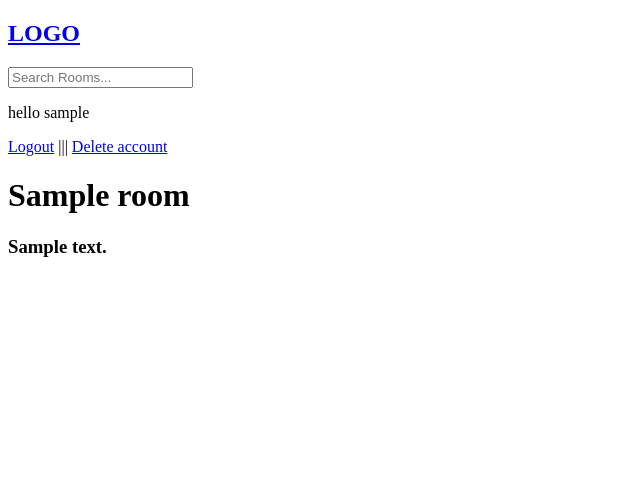
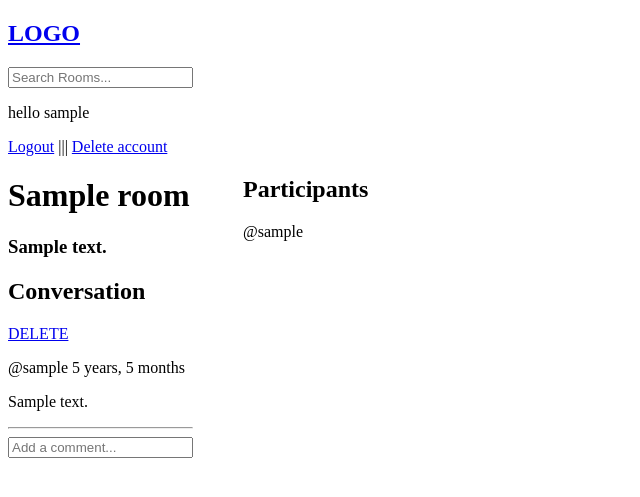
Before and after one commit to NikolozWDev/Back-end-practice, a Django app: page /room/1/ in a window 1280 px wide. Shown: the top 497 px of the page, without its empty margins (0-640 px from the left). Run offline with Django 5.2, Linux system fonts and the light colour scheme; a user stored in the database is signed in; tables that the repository leaves empty hold one stand-in row (values such as "Sample post").

Commit message:
chat room messages CRUD

```diff
--- a/firstpro/base/models.py
+++ b/firstpro/base/models.py
@@ -15,6 +15,7 @@ class Room(models.Model):
     topic = models.ForeignKey(Topic, on_delete=models.SET_NULL, null=True)
     name = models.CharField(max_length=200)
     description = models.TextField(null=True, blank=True)
+    participants = models.ManyToManyField(User, related_name='participants', blank=True)
     created = models.DateTimeField(auto_now_add=True)
     updated = models.DateTimeField(auto_now=True)
 
--- a/firstpro/base/views.py
+++ b/firstpro/base/views.py
@@ -1,6 +1,6 @@
 from django.shortcuts import render, redirect
 from django.http import HttpResponse
-from .models import Room, Topic
+from .models import Room, Topic, Message
 from .form import RoomForm
 from django.db.models import Q
 from django.contrib.auth.decorators import login_required
@@ -73,7 +73,17 @@ def home(request):
 
 def room(request, pk):
     room = Room.objects.get(id=pk)
-    context = {'room': room}
+    room_messages = room.message_set.all().order_by('-created')
+    participants = room.participants.all()
+    if request.method == 'POST':
+        message = Message.objects.create(
+            user = request.user,
+            room = room,
+            body = request.POST.get('body')
+        )
+        room.participants.add(request.user)
+        return redirect('room', pk=room.id)
+    context = {'room': room, 'room_messages': room_messages, 'participants': participants}
     return render(request, 'room.html', context)
 
 @login_required(login_url='login-register')
@@ -111,3 +121,13 @@ def delete_room(request, pk):
         return redirect('home')
     context = {'room': room}
     return render(request, 'delete_room.html', context)
+
+def delete_message(request, pk):
+    message = Message.objects.get(id=pk)
+    if request.user != message.user:
+        return HttpResponse('you are not owenr of this message!')
+    if request.method == 'POST':
+        message.delete()
+        return redirect('home')
+    context = {'message': message}
+    return render(request, 'delete-message.html', context)
--- a/firstpro/firstpro/urls.py
+++ b/firstpro/firstpro/urls.py
@@ -16,7 +16,7 @@ Including another URLconf
 """
 from django.contrib import admin
 from django.urls import path
-from base.views import home, room, room_form, main, update_room, delete_room, user_login, user_logout, delete_account, register_page
+from base.views import home, room, room_form, main, update_room, delete_room, user_login, user_logout, delete_account, delete_message, register_page
 
 urlpatterns = [
     path('admin/', admin.site.urls),
@@ -29,4 +29,5 @@ urlpatterns = [
     path('create-room/', room_form, name='create-room' ),
     path('update-room/<int:pk>/', update_room, name='update-room'),
     path('delete-room/<int:pk>/', delete_room, name='delete-room'),
+    path('delete-message/<int:pk>/', delete_message, name='delete-message'),
 ]
--- a/firstpro/templates/room.html
+++ b/firstpro/templates/room.html
@@ -1,6 +1,56 @@
 {% extends 'main.html' %}
 
 {% block content %}
+
+<style>
+    .main-room-container {
+        display: flex;
+        flex-direction: row;
+        gap: 50px;
+    }
+</style>
+
+<div class="main-room-container">
+
+    <div>
 <h1>{{room.name}}</h1>
 <h3>{{room.description}}</h3>
+
+<div>
+    <h2>Conversation</h2>
+    {% for message in room_messages %}
+    <div>
+        {% if request.user == message.user %}
+        <a href="{% url 'delete-message' message.id %}">DELETE</a>
+        {% endif %}
+        <p>@{{message.user}} {{message.created|timesince}}</p>
+        <p>{{message.body}}</p>
+        <hr>
+    </div>
+    {% endfor %}
+</div>
+
+{% if request.user.is_authenticated %}
+<div>
+
+    <form method='POST' action="">
+        {% csrf_token %}
+
+        <input type="text" name="body" placeholder="Add a comment...">
+    </form>
+
+</div>
+{% endif %}
+</div>
+
+<div>
+    <h2>Participants</h2>
+    {% for user in participants %}
+    <p>@{{ user.username }}</p>
+    {% endfor %}
+</div>
+
+</div>
+
+
 {% endblock %}
```
Also changed, not shown: firstpro/templates/delete-message.html (added, +12 -0 lines), firstpro/base/migrations/0003_alter_room_options_room_participants.py (added).
